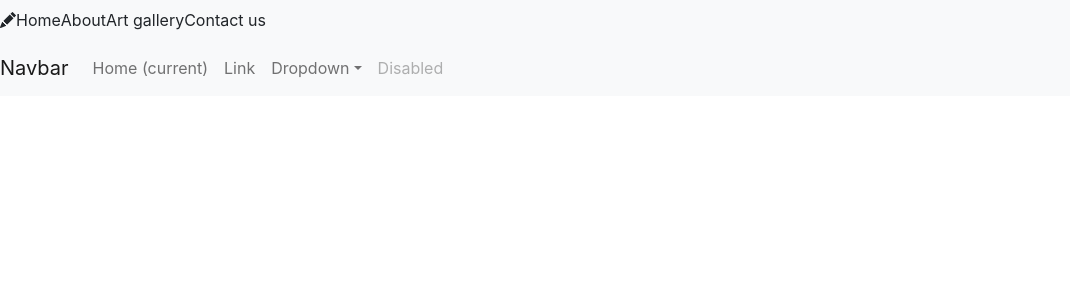
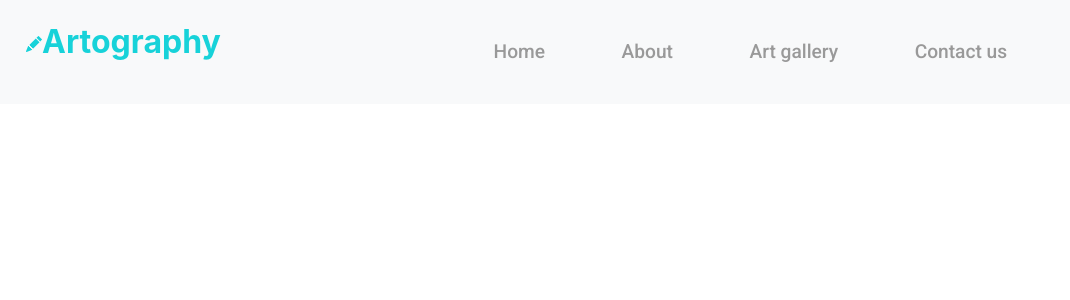
Before and after one commit to Praveen-webdev/Artography, a React (Create React App) app: page / in a window 1280 px wide. Shown: the top 300 px of the page, without its empty margins (0-1070 px from the left). Built offline with nearby package versions, Linux system fonts and the light colour scheme.

Commit message:
complete navbar

```diff
--- a/public/index.html
+++ b/public/index.html
@@ -10,10 +10,13 @@
     />
     <link
       rel="stylesheet"
-      href="https://cdn.jsdelivr.net/npm/bootstrap@5.0.2/dist/css/bootstrap.min.css"
-      integrity="sha384-EVSTQN3/azprG1Anm3QDgpJLIm9Nao0Yz1ztcQTwFspd3yD65VohhpuuCOmLASjC"
+      href="https://stackpath.bootstrapcdn.com/bootstrap/4.3.1/css/bootstrap.min.css"
+      integrity="sha384-ggOyR0iXCbMQv3Xipma34MD+dH/1fQ784/j6cY/iJTQUOhcWr7x9JvoRxT2MZw1T"
       crossorigin="anonymous"
     />
+    <style>
+      @import url("https://fonts.googleapis.com/css2?family=Roboto:wght@500&display=swap");
+    </style>
 
     <title>Artography</title>
   </head>
@@ -21,13 +24,18 @@
     <noscript>You need to enable JavaScript to run this app.</noscript>
     <div id="root"></div>
     <script
-      src="https://cdn.jsdelivr.net/npm/@popperjs/core@2.9.2/dist/umd/popper.min.js"
-      integrity="sha384-IQsoLXl5PILFhosVNubq5LC7Qb9DXgDA9i+tQ8Zj3iwWAwPtgFTxbJ8NT4GN1R8p"
+      src="https://code.jquery.com/jquery-3.3.1.slim.min.js"
+      integrity="sha384-q8i/X+965DzO0rT7abK41JStQIAqVgRVzpbzo5smXKp4YfRvH+8abtTE1Pi6jizo"
       crossorigin="anonymous"
     ></script>
     <script
-      src="https://cdn.jsdelivr.net/npm/bootstrap@5.0.2/dist/js/bootstrap.min.js"
-      integrity="sha384-cVKIPhGWiC2Al4u+LWgxfKTRIcfu0JTxR+EQDz/bgldoEyl4H0zUF0QKbrJ0EcQF"
+      src="https://cdnjs.cloudflare.com/ajax/libs/popper.js/1.14.7/umd/popper.min.js"
+      integrity="sha384-UO2eT0CpHqdSJQ6hJty5KVphtPhzWj9WO1clHTMGa3JDZwrnQq4sF86dIHNDz0W1"
+      crossorigin="anonymous"
+    ></script>
+    <script
+      src="https://stackpath.bootstrapcdn.com/bootstrap/4.3.1/js/bootstrap.min.js"
+      integrity="sha384-JjSmVgyd0p3pXB1rRibZUAYoIIy6OrQ6VrjIEaFf/nJGzIxFDsf4x0xIM+B07jRM"
       crossorigin="anonymous"
     ></script>
   </body>
--- /dev/null
+++ b/src/components/Navbar.css
@@ -0,0 +1,51 @@
+#navbar {
+  display: flex;
+  justify-items: center;
+}
+#navbar > svg {
+  color: #17d2d9ff;
+  cursor: pointer;
+  font-size: 2rem;
+}
+#navbar > h1 {
+  cursor: pointer;
+  text-decoration: none;
+  font-weight: 700;
+  font-size: 2rem;
+  font-style: normal;
+  color: #17d2d9ff;
+  padding: 10px 0 10px 10px;
+  height: 10vh;
+}
+#navbarSupportedContent > ul {
+  display: flex;
+  justify-content: space-between;
+  width: 50%;
+  margin-left: auto;
+}
+#navbarSupportedContent > ul > li {
+  font-family: "Roboto", sans-serif;
+  font-size: 1.2rem;
+  line-height: 1.42857143;
+  cursor: pointer;
+  color: #999999ff;
+  transition: 0.6s;
+  position: relative;
+}
+
+#navbar ul li::after {
+  content: "";
+  height: 3px;
+  width: 0%;
+  background: #17d2d9ff;
+  left: 0;
+  bottom: -10px;
+  transition: 0.5s;
+  position: absolute;
+}
+#navbar ul li:hover::after {
+  width: 100%;
+}
+#navbar ul li:hover {
+  color: black;
+}
--- a/src/components/Navbar.jsx
+++ b/src/components/Navbar.jsx
@@ -1,9 +1,14 @@
 import React from "react";
+import "./Navbar.css";
 
 function Navbar() {
 	return (
 		<>
-			<nav className="navbar navbar-expand-lg navbar-light bg-light">
+			<nav
+				id="navbar"
+				className="navbar navbar-expand-lg navbar-light bg-light"
+			>
+				<h1 className="navbar-brand">
 					<svg
 						xmlns="http://www.w3.org/2000/svg"
 						width="16"
@@ -14,6 +19,8 @@ function Navbar() {
 					>
 						<path d="M12.854.146a.5.5 0 0 0-.707 0L10.5 1.793 14.207 5.5l1.647-1.646a.5.5 0 0 0 0-.708l-3-3zm.646 6.061L9.793 2.5 3.293 9H3.5a.5.5 0 0 1 .5.5v.5h.5a.5.5 0 0 1 .5.5v.5h.5a.5.5 0 0 1 .5.5v.5h.5a.5.5 0 0 1 .5.5v.207l6.5-6.5zm-7.468 7.468A.5.5 0 0 1 6 13.5V13h-.5a.5.5 0 0 1-.5-.5V12h-.5a.5.5 0 0 1-.5-.5V11h-.5a.5.5 0 0 1-.5-.5V10h-.5a.499.499 0 0 1-.175-.032l-.179.178a.5.5 0 0 0-.11.168l-2 5a.5.5 0 0 0 .65.65l5-2a.5.5 0 0 0 .168-.11l.178-.178z" />
 					</svg>
+					Artography
+				</h1>
 				<button
 					className="navbar-toggler"
 					type="button"
@@ -31,79 +38,12 @@ function Navbar() {
 					id="navbarSupportedContent"
 				>
 					<ul className="navbar-nav mr-auto">
-						<li className="nav-item active">
+						<li id="home" className="nav-item active ">
 							Home <span className="sr-only"></span>
 						</li>
-						<li className="nav-item">About</li>
-						<li className="nav-item">Art gallery</li>
-						<li className="nav-item">Contact us</li>
-					</ul>
-				</div>
-			</nav>
-			<nav class="navbar navbar-expand-lg navbar-light bg-light">
-				<a class="navbar-brand" href="#">
-					Navbar
-				</a>
-				<button
-					class="navbar-toggler"
-					type="button"
-					data-toggle="collapse"
-					data-target="#navbarSupportedContent"
-					aria-controls="navbarSupportedContent"
-					aria-expanded="false"
-					aria-label="Toggle navigation"
-				>
-					<span class="navbar-toggler-icon"></span>
-				</button>
-
-				<div
-					class="collapse navbar-collapse"
-					id="navbarSupportedContent"
-				>
-					<ul class="navbar-nav mr-auto">
-						<li class="nav-item active">
-							<a class="nav-link" href="#">
-								Home <span class="sr-only">(current)</span>
-							</a>
-						</li>
-						<li class="nav-item">
-							<a class="nav-link" href="#">
-								Link
-							</a>
-						</li>
-						<li class="nav-item dropdown">
-							<a
-								class="nav-link dropdown-toggle"
-								href="#"
-								id="navbarDropdown"
-								role="button"
-								data-toggle="dropdown"
-								aria-haspopup="true"
-								aria-expanded="false"
-							>
-								Dropdown
-							</a>
-							<div
-								class="dropdown-menu"
-								aria-labelledby="navbarDropdown"
-							>
-								<a class="dropdown-item" href="#">
-									Action
-								</a>
-								<a class="dropdown-item" href="#">
-									Another action
-								</a>
-								<div class="dropdown-divider"></div>
-								<a class="dropdown-item" href="#">
-									Something else here
-								</a>
-							</div>
-						</li>
-						<li class="nav-item">
-							<a class="nav-link disabled" href="#">
-								Disabled
-							</a>
-						</li>
+						<li className="nav-item ">About</li>
+						<li className="nav-item ">Art gallery</li>
+						<li className="nav-item ">Contact us</li>
 					</ul>
 				</div>
 			</nav>
```
Lines whose indentation alone changed are shown as unchanged.
